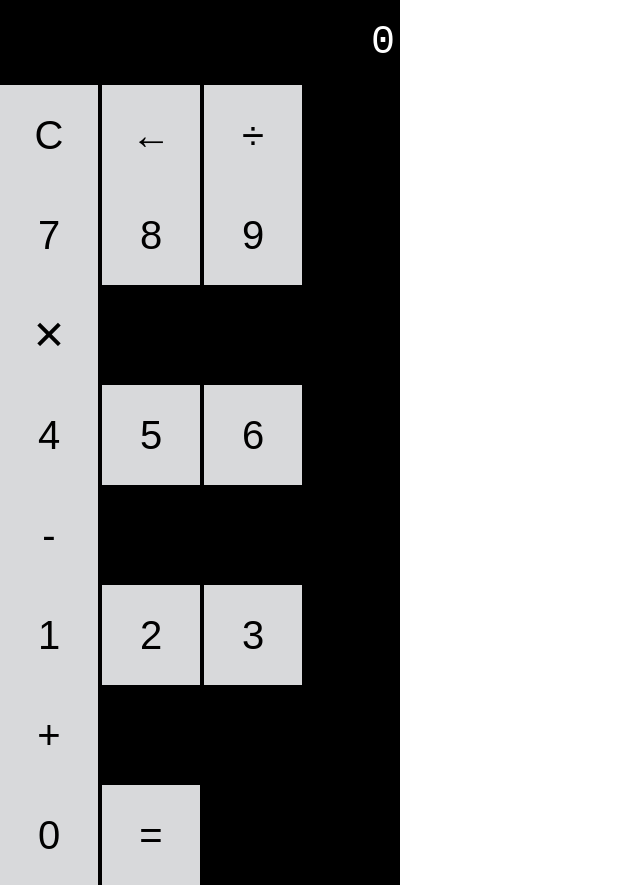
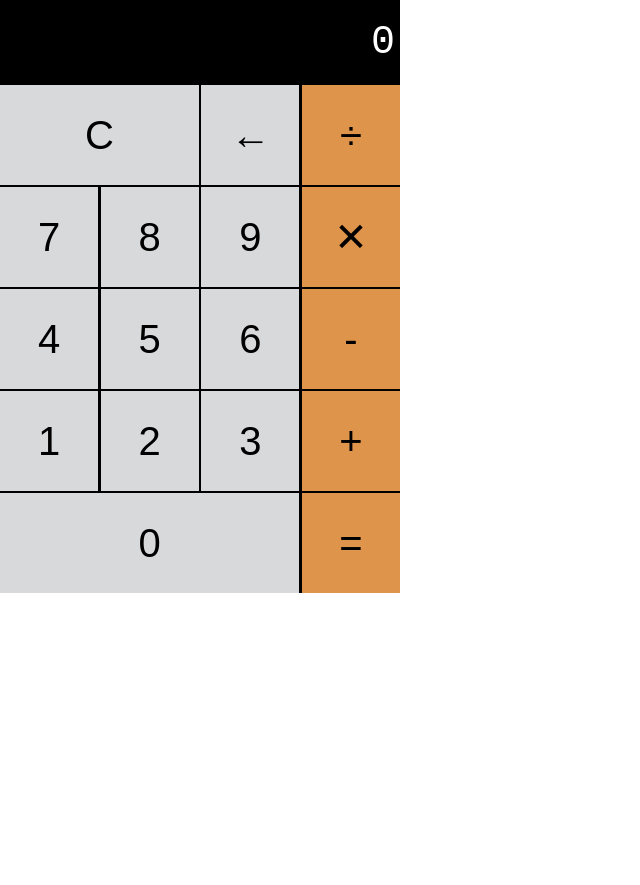
Before and after one commit to choiwa/calculator-javascript, a plain HTML site: page index.html in a window 1280 px wide. Shown: the whole page, without its empty margins (0-640 px from the left). After the commit the page ends 800 px from the top, so only its background shows below. Drawn offline with Linux system fonts and the light colour scheme.

Commit message:
complete CSS

```diff
--- a/calculator.css
+++ b/calculator.css
@@ -1,3 +1,5 @@
+/* color contract checker */
+/* https://webaim.org/resources/contrastchecker/ */
 /* * is Universal selector */
 * {
     /* box-sizing: border-box; */
@@ -39,3 +41,34 @@ body {
 .calc-button:hover {
     background-color: #ebebeb;
 }
+
+.calc-button:active {
+    background-color: #bbbcbe;
+}
+
+.calc-button:last-child {
+    background-color: #df944c;
+}
+
+.calc-button:last-child:hover {
+    background-color: #dfb07e;
+}
+
+.calc-button:last-child:active {
+    background-color: #dd8d37;
+}
+/* <button class="double calc-button">C</button> overrided width from .calc-button */
+.double {
+    width: 49.7%;
+}
+
+.triple {
+    width: 74.8%;
+}
+
+.calc-row {
+    display: flex;
+    align-content: stretch;
+    justify-content: space-between;
+    margin-bottom: 0.5%;
+}
```
